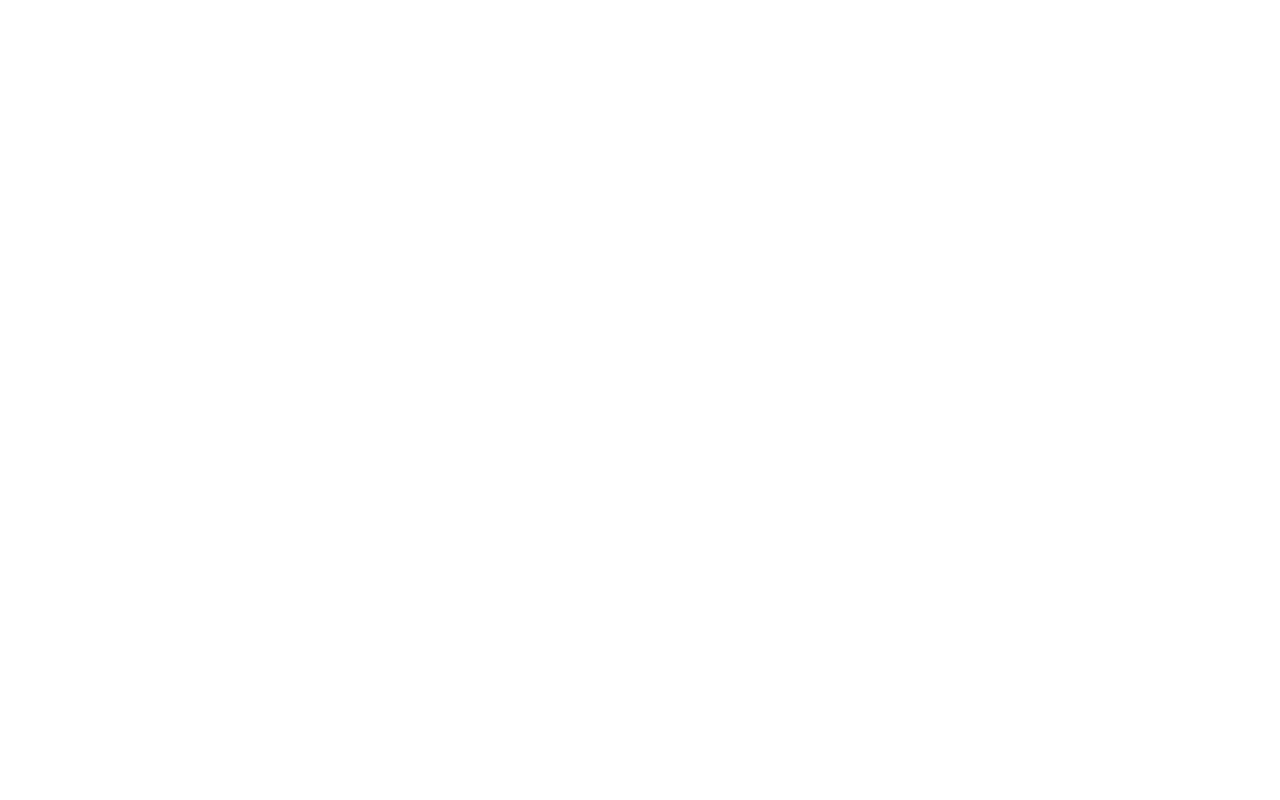
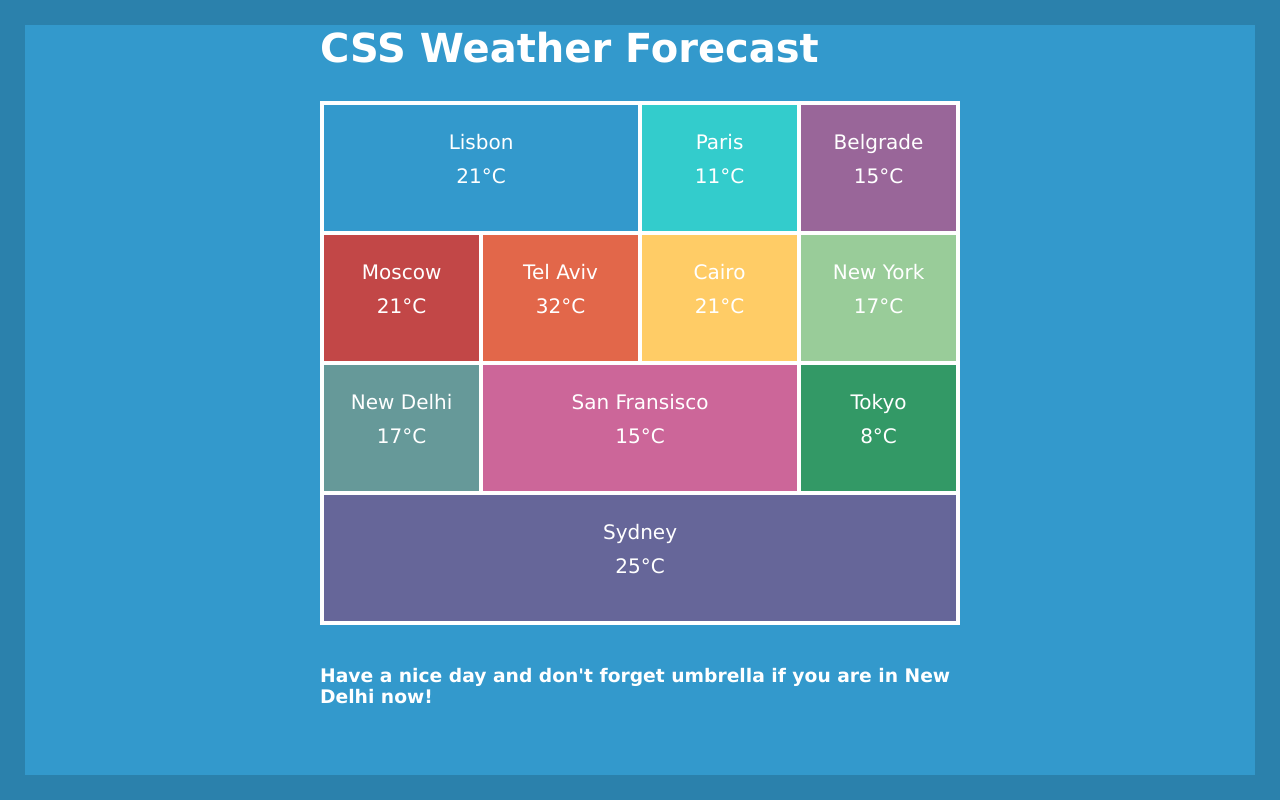
Before and after one commit to 20210502-FE/kozhyna_css-box-model, a plain HTML site: page index.html in a window 1280 px wide. Drawn offline with Linux system fonts and the light colour scheme; some icons are missing.

Commit message:
Add weather forecast page

```diff
--- /dev/null
+++ b/css/styles.css
@@ -0,0 +1,121 @@
+* {
+    margin: 0;
+    padding: 0;
+    box-sizing: border-box;
+}
+
+.wrapper {
+    height: 100vh;
+    background-color: #3399CC;
+    border: solid 25px #2B81AC;
+    font-family: "Lucida Sans Unicode", "Lucida Grande", sans-serif;
+    color: white;
+}
+
+.header {
+    width: 50vw;
+    margin: auto;
+    text-align: left;
+    color: white;
+    padding-bottom: 30px;
+}
+
+h1 {
+    display: inline-block;
+    padding-right: 10px;
+    font-size: 40px;
+}
+
+.wi-sunrise {
+    font-size: 40px;
+}
+
+.content {
+    background-color: white;
+    width: 50vw;
+    margin: auto;
+}
+
+.forecast {
+    font-size: 0;
+    border: solid 4px white;
+    border-width: 4px 0 0 4px;
+}
+
+.forecast__item {
+    display: inline-block;
+    width: 25%;
+    height: 130px;
+    font-size: 20px;
+    text-align: center;
+    padding-top: 25px;
+    border: solid 4px white;
+    border-width: 0 4px 4px 0;
+}
+
+.forecast__item_100 {
+    width: 100%;
+}
+
+.forecast__item_50 {
+    width: 50%;
+}
+
+.forecast__item_blue {
+    background-color: #3399CC;
+}
+
+.forecast__item_blue {
+    background-color: #3399CC;
+}
+
+.forecast__item_aquamarine {
+    background-color: #33CCCC;
+}
+
+.forecast__item_plum {
+    background-color: #996699;
+}
+
+.forecast__item_red {
+    background-color: #C24747;
+}
+
+.forecast__item_orange {
+    background-color: #E2674A;
+}
+
+.forecast__item_yellow {
+    background-color: #FFCC66;
+}
+
+.forecast__item_sea-green {
+    background-color: #99CC99;
+}
+
+.forecast__item_cadet-blue {
+    background-color: #669999;
+}
+
+.forecast__item_pink {
+    background-color: #CC6699;
+}
+
+.forecast__item_green {
+    background-color: #339966;
+}
+
+.forecast__item_purple {
+    background-color: #666699;
+}
+
+.forecast__value {
+    display: block;
+    padding-top: 10px;
+}
+
+.footer {
+    width: 50vw;
+    padding-top: 40px;
+    margin: auto;
+}
--- a/index.html
+++ b/index.html
@@ -4,11 +4,47 @@
     <meta charset="UTF-8">
     <meta name="viewport" content="width=device-width, user-scalable=no, initial-scale=1.0, maximum-scale=1.0, minimum-scale=1.0">
     <meta http-equiv="X-UA-Compatible" content="ie=edge">
-    <title>Document</title>
+    <link rel="stylesheet" href="css/styles.css">
+    <link rel="stylesheet" href="https://cdnjs.cloudflare.com/ajax/libs/weather-icons/2.0.12/css/weather-icons.min.css">
+    <title>CSS Weather Forecast</title>
 </head>
 
 <body>
-
+<div class="wrapper">
+    <header class="header">
+        <h1>CSS Weather Forecast</h1>
+        <i class="wi wi-sunrise"></i>
+    </header>
+    <main class="content">
+        <ul class="forecast">
+            <li class="forecast__item forecast__item_blue forecast__item_50">Lisbon <span class="forecast__value">21°C <i
+                    class="wi wi-day-sunny"></i></span></li>
+            <li class="forecast__item forecast__item_aquamarine">Paris <span class="forecast__value">11°C <i
+                    class="wi wi-night-rain-mix"></i></span></li>
+            <li class="forecast__item forecast__item_plum">Belgrade <span class="forecast__value">15°C <i
+                    class="wi wi-day-cloudy"></i></span></li>
+            <li class="forecast__item forecast__item_red">Moscow <span class="forecast__value">21°C <i
+                    class="wi wi-day-cloudy-high"></i></span></li>
+            <li class="forecast__item forecast__item_orange">Tel Aviv <span class="forecast__value">32°C <i class="wi wi-hot"></i></span>
+            </li>
+            <li class="forecast__item forecast__item_yellow">Cairo <span class="forecast__value">21°C <i
+                    class="wi wi-day-sunny"></i></span></li>
+            <li class="forecast__item forecast__item_sea-green">New York <span class="forecast__value">17°C <i
+                    class="wi wi-day-sleet-storm"></i></span></li>
+            <li class="forecast__item forecast__item_cadet-blue">New Delhi <span class="forecast__value">17°C <i
+                    class="wi wi-rain-wind"></i></span></li>
+            <li class="forecast__item forecast__item_pink forecast__item_50">San Fransisco <span class="forecast__value">15°C <i
+                    class="wi wi-day-sunny-overcast"></i></span></li>
+            <li class="forecast__item forecast__item_green">Tokyo <span class="forecast__value">8°C <i
+                    class="wi wi-night-clear"></i></span></li>
+            <li class="forecast__item forecast__item_purple forecast__item_100">Sydney <span class="forecast__value">25°C <i
+                    class="wi wi-night-cloudy"></i></span></li>
+        </ul>
+    </main>
+    <footer class="footer">
+        <h3>Have a nice day and don't forget umbrella if you are in New Delhi now!</h3>
+    </footer>
+</div>
 </body>
 
 </html>
```
Also changed, not shown: styles.css (deleted).
